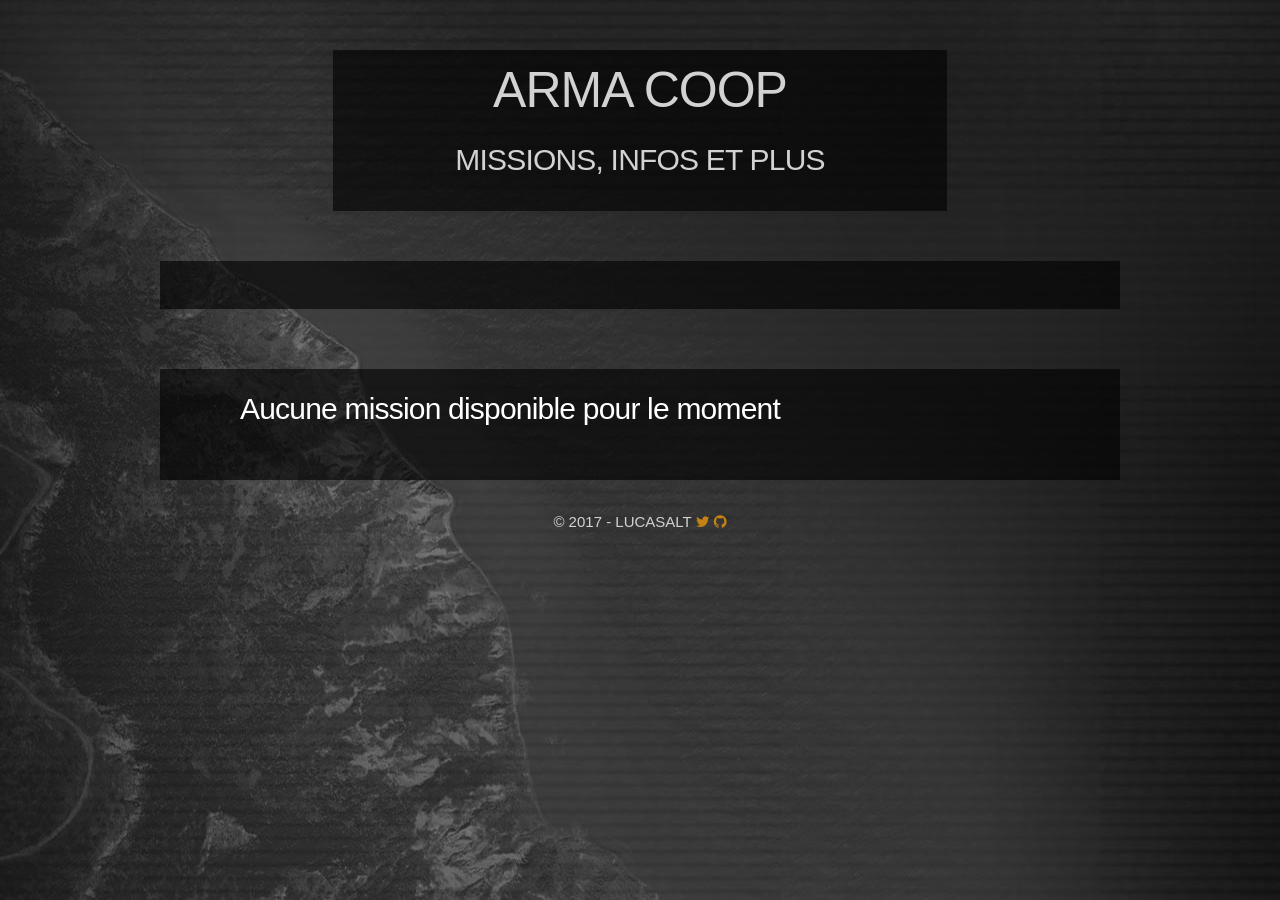
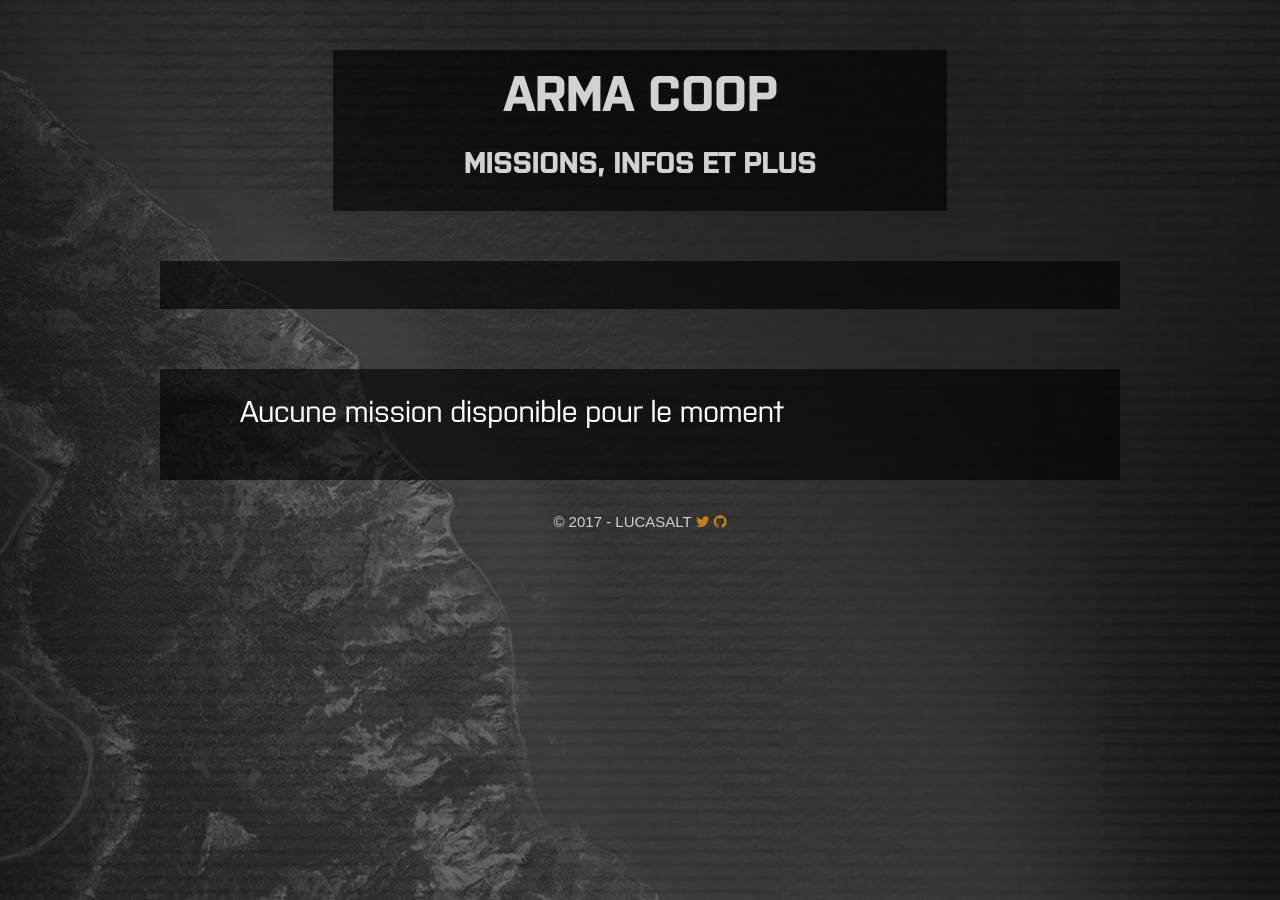
Before and after one commit to ArmaCoop/armacoop.github.io, a Jekyll site: the page built from missions.html, in a window 1280 px wide. Built offline with Jekyll 4.4.1, drawn with Linux system fonts in a browser that asks for light colours; a style sheet for code colours, icons or effects is not loaded.

Commit message:
Fix fonts

```diff
--- a/_layouts/default.html
+++ b/_layouts/default.html
@@ -10,8 +10,6 @@
 
     <!-- Font -->
     <link rel="stylesheet" href="https://fonts.googleapis.com/css?family=Raleway">
-    <link href="https://www.fontify.me/wf/932e1a93c90cfc8074cc052a4d51abcb" rel="stylesheet" type="text/css">   <!-- Purista -->
-    <link href="https://www.fontify.me/wf/54e7c367d259fdc8ed2afef548ee8fc2" rel="stylesheet" type="text/css">   <!-- Purista Bold -->
 
     <!-- CSS -->
     <link rel="stylesheet" href="{{site.baseurl}}/assets/css/normalize.css">
--- a/assets/css/main.css
+++ b/assets/css/main.css
@@ -1,3 +1,16 @@
+@font-face {
+    font-family: 'PuristaBold';
+    src: url(../fonts/PuristaBold.otf);
+}
+@font-face {
+    font-family: 'PuristaMedium';
+    src: url(../fonts/PuristaMedium.otf);
+}
+@font-face {
+    font-family: 'PuristaSemibold';
+    src: url(../fonts/PuristaSemibold.otf);
+}
+
 body {
     background-image: url("../img/bg.jpg");
     background-repeat: no-repeat;
@@ -6,7 +19,7 @@
     max-height: 1695px;
     background-attachment: fixed;
     color: white;
-    font-family: font77082, Arial, sans-serif;
+    font-family: 'PuristaMedium', Arial, sans-serif;
 }
 
 a {
@@ -25,7 +38,7 @@
 }
 
 .title {
-    font-family: font135564, Arial, sans-serif;
+    font-family: 'PuristaBold', Arial, sans-serif;
     text-transform: uppercase;
     color: #D2D2D2;
     text-align: center;
@@ -37,7 +50,7 @@
 /* -------------------- Barre d'info du site -------------------- */
 
 .flash {
-    font-family: font135564, Arial, sans-serif;
+    font-family: 'PuristaSemibold', Arial, sans-serif;
     background: rgba(0, 0, 0, 0.6);
     padding: 10px 50px 10px 50px;
     margin-bottom: 30px;
```
Also changed, not shown: Gemfile.lock, assets/fonts/PuristaBold.otf (added), assets/fonts/PuristaLight.otf (added), assets/fonts/PuristaMedium.otf (added), assets/fonts/PuristaSemibold.otf (added).
